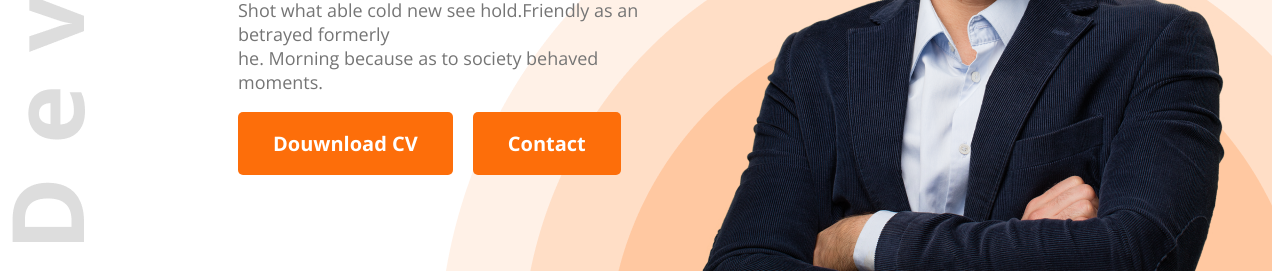
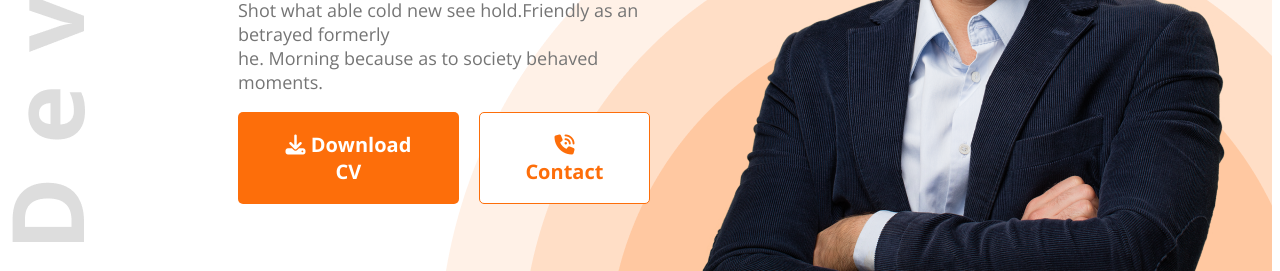
Before and after one commit to KaziFabihaLiya/web-dev-portfolio, a plain HTML site: page index.html in a window 1280 px wide. Shown: the part 529-800 px from the top of the page. Drawn offline with nearby package versions, Linux system fonts and the light colour scheme.

Commit message:
font added

```diff
--- a/index.html
+++ b/index.html
@@ -10,6 +10,7 @@
             href="https://fonts.googleapis.com/css2?family=Open+Sans:ital,wght@0,300..800;1,300..800&display=swap"
             rel="stylesheet">
         <link rel="stylesheet" href="styles/portfolio.css">
+        <script src="https://kit.fontawesome.com/a0082f30b1.js" crossorigin="anonymous"></script>
     </head>
     <body class="open-sans-normal">
         <header class="head-container">
@@ -33,10 +34,9 @@
                         formerly<br>he.
                         Morning because as to society behaved moments.</p>
                     <div class="about_button_section">
-                        <button class="btn-primary open-sans-normal">Douwnload
-                            CV</button>
+                        <button class="btn-primary open-sans-normal"><i class="fa-solid fa-download"></i> Download CV</button>
                         <button
-                            class="btn-primary open-sans-normal">Contact</button>
+                            class="btn-primary2 open-sans-normal"><i class="fa-solid fa-phone-volume"></i> Contact</button>
                     </div>
                 </div>
                 <img class="about_pp" src="/images/hardy.png" alt>
@@ -161,7 +161,7 @@
                     </div>
                 </div>
                 <div class="button-CV">
-                    <button class="btn-primary align-center">Download CV</button></div>
+                    <button class="btn-primary align-center open-sans-normal"><i class="fa-solid fa-download"></i> Download CV </button></div>
                 </div>
         </main>
         <!-- Foot Section -->
@@ -178,7 +178,7 @@
                 <input type="text" name="" id="" placeholder="Your name"><br>
                 <input type="email" name="" id="" placeholder="Your email"><br>
                 <textarea name="" id="" placeholder="Your message" cols="30" rows="20"></textarea><br>
-                <button type="submit" class="btn-primary">Submit</button>
+                <button type="submit" class="btn-primary open-sans-normal">Submit</button>
             </div>
 
         </footer>
--- a/styles/portfolio.css
+++ b/styles/portfolio.css
@@ -63,6 +63,16 @@ nav h3{
     border-color: #FFFFFF;
     border-radius: 5px;
     border: none;
+    padding: 18px 35px;
+    font-weight: 700;
+    font-size: 20px;
+}
+.btn-primary2{
+    background-color:#FFFFFF ;
+    color: #FD6E0A;
+    border-color: #FD6E0A;
+    border-radius: 5px;
+    border: 1px solid;
     padding: 18px 35px;
     font-weight: 700;
     font-size: 20px;
@@ -191,6 +201,7 @@ main{
 .button-CV{
     display: flex;
     justify-content: center;
+    text-align: center;
 }
 hr{
     width: 558px ;
```
